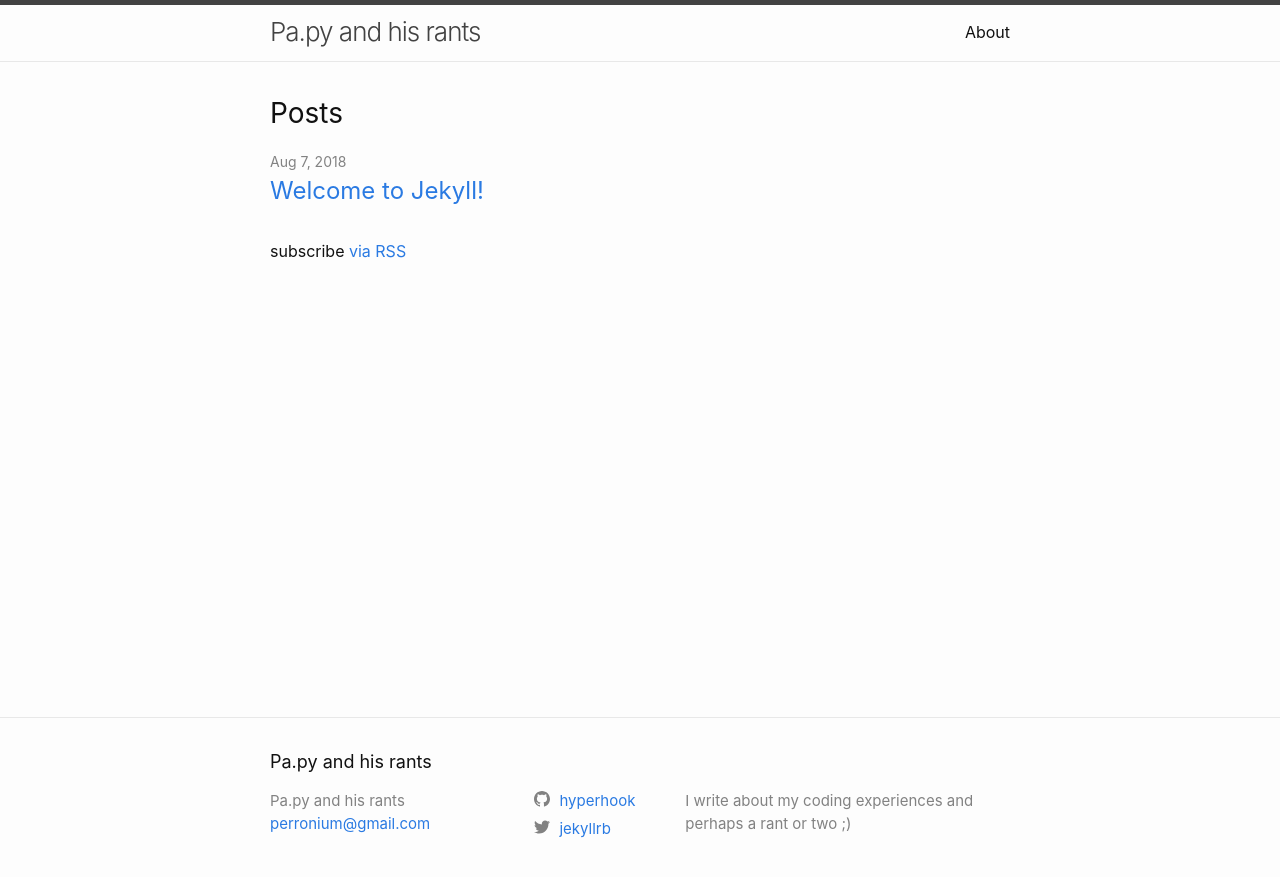
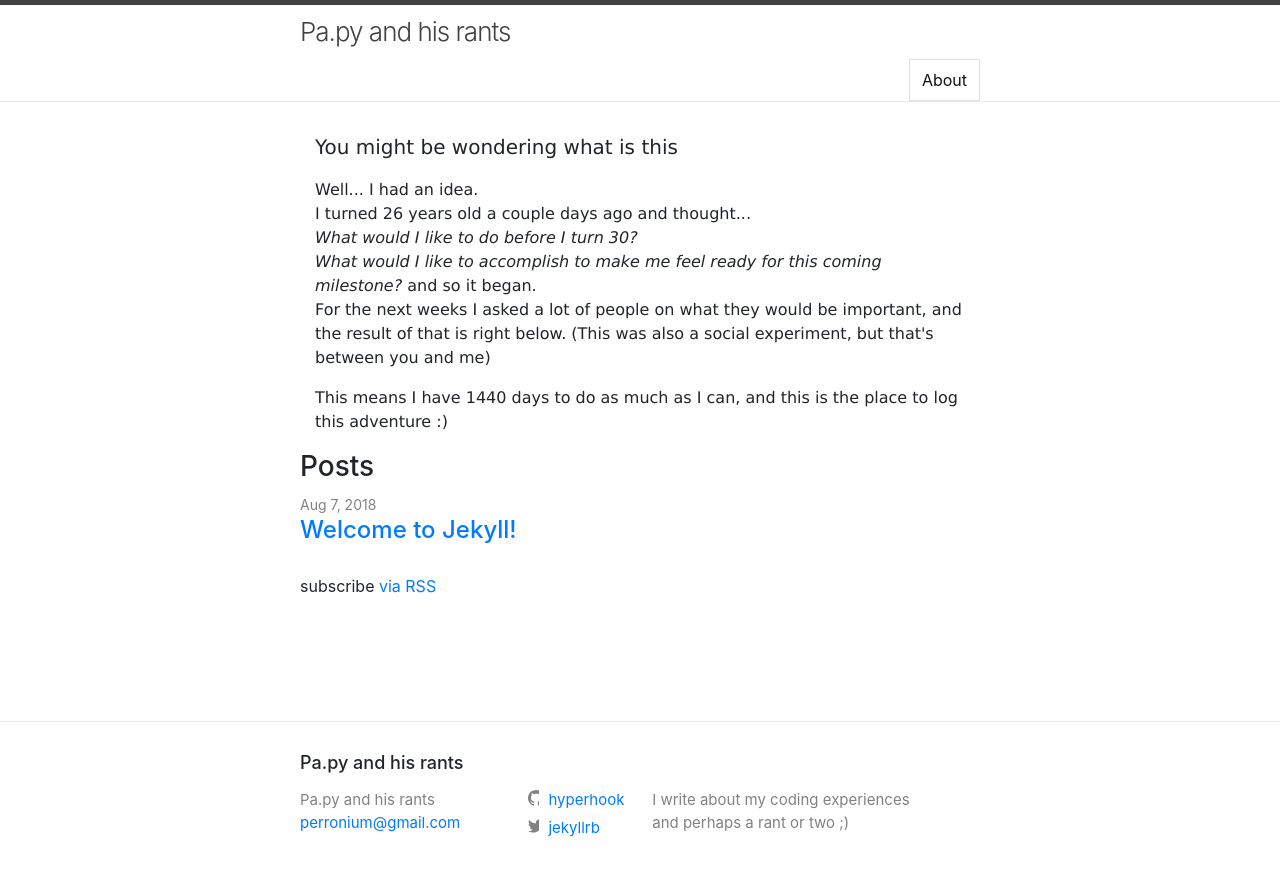
Before and after one commit to Hyperhook/Hyperhook.github.io, a Jekyll site: the page built from index.md, in a window 1280 px wide. Shown: the top 877 px of the page. Built offline with Jekyll 4.4.1, drawn with Linux system fonts in a browser that asks for light colours.

Commit message:
updates nova versao

```diff
--- a/_includes/head.html
+++ b/_includes/head.html
@@ -3,7 +3,11 @@
   <meta http-equiv="X-UA-Compatible" content="IE=edge">
   <meta name="viewport" content="width=device-width, initial-scale=1">
   {%- seo -%}
+  <script src="https://code.jquery.com/jquery-3.3.1.slim.min.js" integrity="sha384-q8i/X+965DzO0rT7abK41JStQIAqVgRVzpbzo5smXKp4YfRvH+8abtTE1Pi6jizo" crossorigin="anonymous"></script>
+<script src="https://cdnjs.cloudflare.com/ajax/libs/popper.js/1.14.3/umd/popper.min.js" integrity="sha384-ZMP7rVo3mIykV+2+9J3UJ46jBk0WLaUAdn689aCwoqbBJiSnjAK/l8WvCWPIPm49" crossorigin="anonymous"></script>
   <link rel="stylesheet" href="{{ "/assets/main.css" | relative_url }}">
+  <link rel="stylesheet" href="https://stackpath.bootstrapcdn.com/bootstrap/4.1.3/css/bootstrap.min.css" integrity="sha384-MCw98/SFnGE8fJT3GXwEOngsV7Zt27NXFoaoApmYm81iuXoPkFOJwJ8ERdknLPMO" crossorigin="anonymous">
+<script src="https://stackpath.bootstrapcdn.com/bootstrap/4.1.3/js/bootstrap.min.js" integrity="sha384-ChfqqxuZUCnJSK3+MXmPNIyE6ZbWh2IMqE241rYiqJxyMiZ6OW/JmZQ5stwEULTy" crossorigin="anonymous"></script>
   {%- feed_meta -%}
   {%- if jekyll.environment == 'production' and site.google_analytics -%}
     {%- include google-analytics.html -%}
--- a/_layouts/home.html
+++ b/_layouts/home.html
@@ -8,6 +8,20 @@ layout: default
   {%- endif -%}
 
   {{ content }}
+
+  <div class="container">
+     <div class="row">
+      <div class="col-md-12 intro">
+          <p class="lead">You might be wondering what is this</p>
+          <p>Well... I had an idea.<br>
+          I turned 26 years old a couple days ago and thought...<br>
+          <i>What would I like to do before I turn 30?<br></i>
+          <i>What would I like to accomplish to make me feel ready for this coming milestone?</i>
+          and so it began.<br>For the next weeks I asked a lot of people on what they would be important, and the result of that is right below. (This was also a social experiment, but that's between you and me)</p>
+          <p>This means I have {{1667390400 |minus: 1542950547 |divided_by:3600 |divided_by:24}} days to do as much as I can, and this is the place to log this adventure :)</p>
+      </div>
+     </div>
+  </div>
 
   {%- if site.posts.size > 0 -%}
     <h2 class="post-list-heading">{{ page.list_title | default: "Posts" }}</h2>
--- a/assets/main.scss
+++ b/assets/main.scss
@@ -3,3 +3,7 @@
 ---
 
 @import "minima";
+
+.intro{
+    font-family: Verdana;
+}
```
Also changed, not shown: Gemfile.lock.
